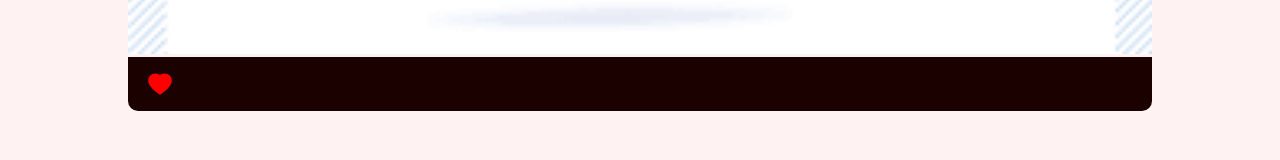
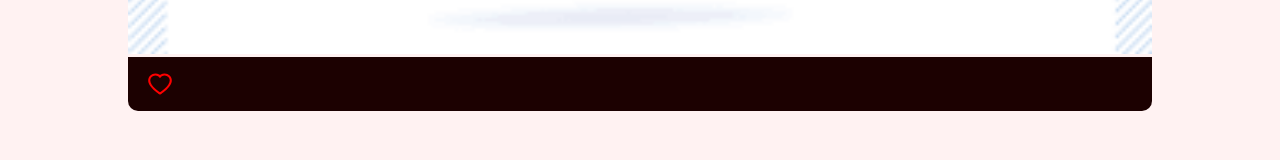
Before and after one commit to LukazDs/projeto-mathinc, a React (Create React App) app: page /posts in a window 1280 px wide. Shown: the part 432-592 px from the top of the page. Built offline with nearby package versions, Linux system fonts and the light colour scheme.

Commit message:
feat: change like on clicked

```diff
--- a/src/components/like/Like.js
+++ b/src/components/like/Like.js
@@ -1,9 +1,23 @@
+import { useState } from "react";
 import { AiFillHeart, AiOutlineHeart } from "react-icons/ai";
-import styled from "styled-components";
 
 function Like() {
+  const [clicked, setClicked] = useState(false);
+
   function makeLike() {
-    return <AiFillHeart></AiFillHeart>;
+    return clicked ? (
+      <AiFillHeart
+        onClick={() => {
+          setClicked(!clicked);
+        }}
+      />
+    ) : (
+      <AiOutlineHeart
+        onClick={() => {
+          setClicked(!clicked);
+        }}
+      />
+    );
   }
 
   return makeLike();
```
